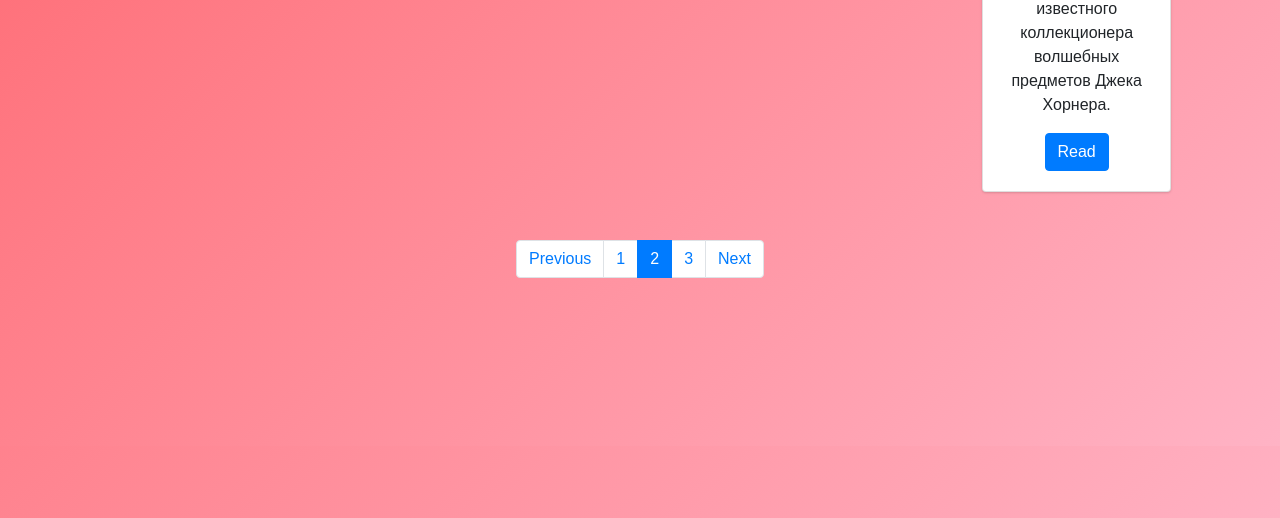
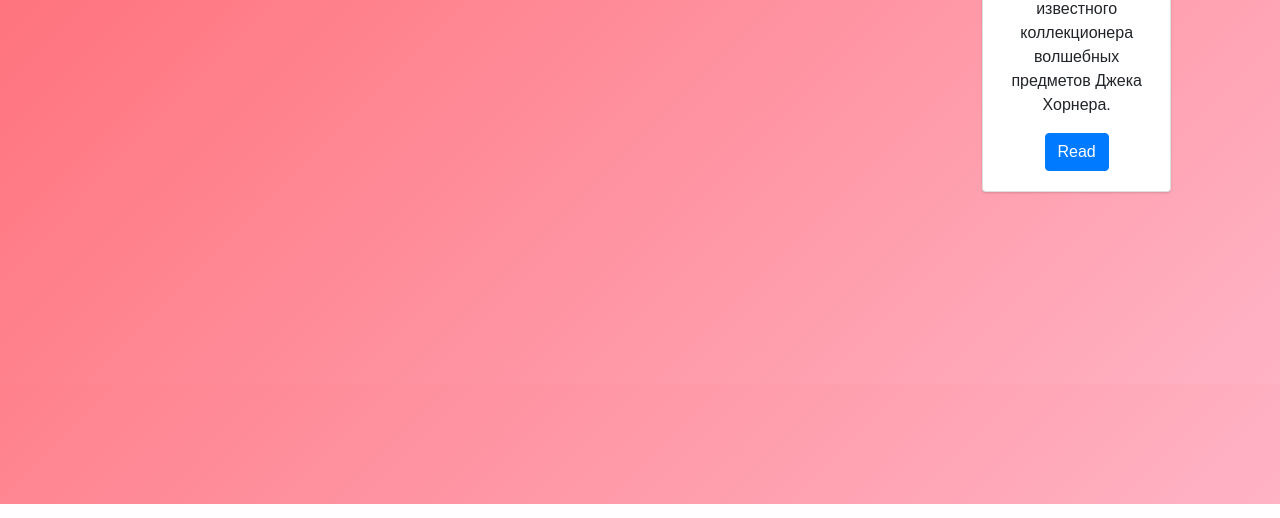
Before and after one commit to MarkusMagpie/final_project, a Flask app: page / in a window 1280 px wide; the page is wider, and only the part inside the window is pictured. Shown: the part 2087-2605 px from the top of that part. Run offline with Flask 3, Linux system fonts and the light colour scheme; some libraries are stand-ins or nearby versions.

Commit message:
для публикации

```diff
--- a/main.py
+++ b/server.py
@@ -1,5 +1,6 @@
 from flask import Flask, render_template, redirect, request, abort, url_for
 from flask_login import LoginManager, login_user, login_required, logout_user, current_user
+from waitress import serve
 
 from forms.news import NewsForm
 from forms.films import FilmsForm
@@ -30,7 +31,7 @@ def logout():
 
 def main():
     db_session.global_init("db/blogs.db")
-    app.run()
+    app.run(port='4999')
 
 
 @app.route("/film/<film_id>", methods=['GET', 'POST'])
@@ -61,7 +62,7 @@ def film1(film_id):
 @app.route('/<int:id>/news', methods=['GET', 'POST'])
 @login_required
 def add_news(cur_id):
-
+    form=FilmsForm()
     return render_template('news.html', title='Добавление рецензии на фильм', form=form)
 
 
--- a/templates/index.html
+++ b/templates/index.html
@@ -152,23 +152,4 @@
       </section>
       <!--Section: Content-->
 
-      <!-- Pagination -->
-      <nav class="my-4" aria-label="...">
-        <ul class="pagination pagination-circle justify-content-center">
-          <li class="page-item">
-            <a class="page-link" href="#" tabindex="-1" aria-disabled="true">Previous</a>
-          </li>
-          <li class="page-item"><a class="page-link" href="#">1</a></li>
-          <li class="page-item active" aria-current="page">
-            <a class="page-link" href="#">2 <span class="sr-only">(current)</span></a>
-          </li>
-          <li class="page-item"><a class="page-link" href="#">3</a></li>
-          <li class="page-item">
-            <a class="page-link" href="#">Next</a>
-          </li>
-        </ul>
-      </nav>
-  </main>
-        </div>
-    </div>
 {% endblock %}
```
